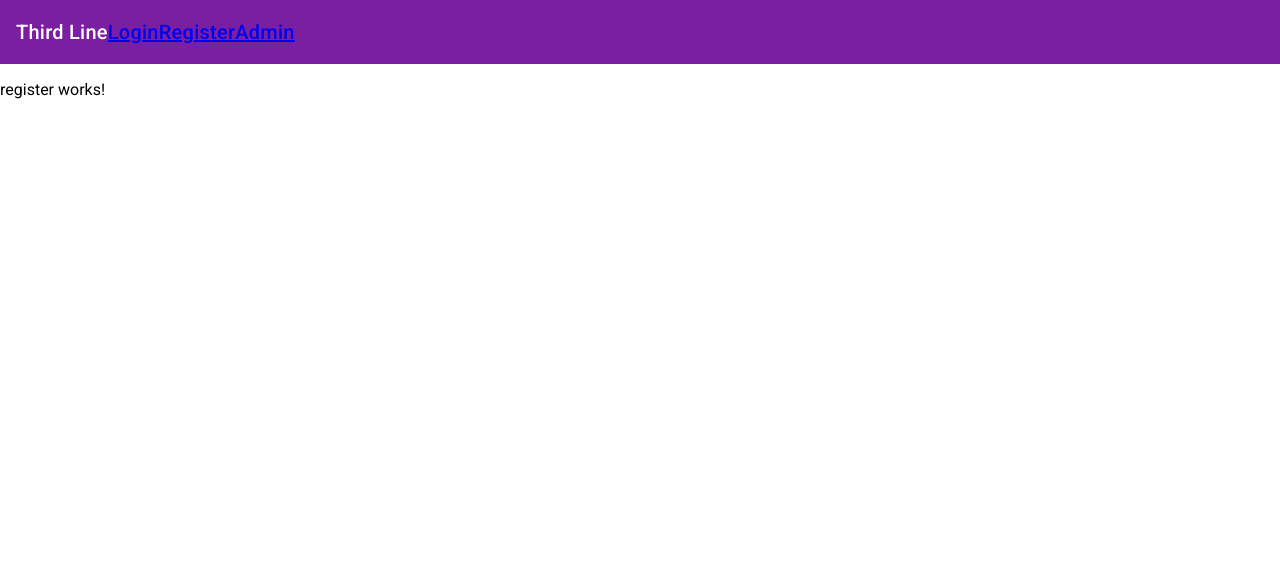
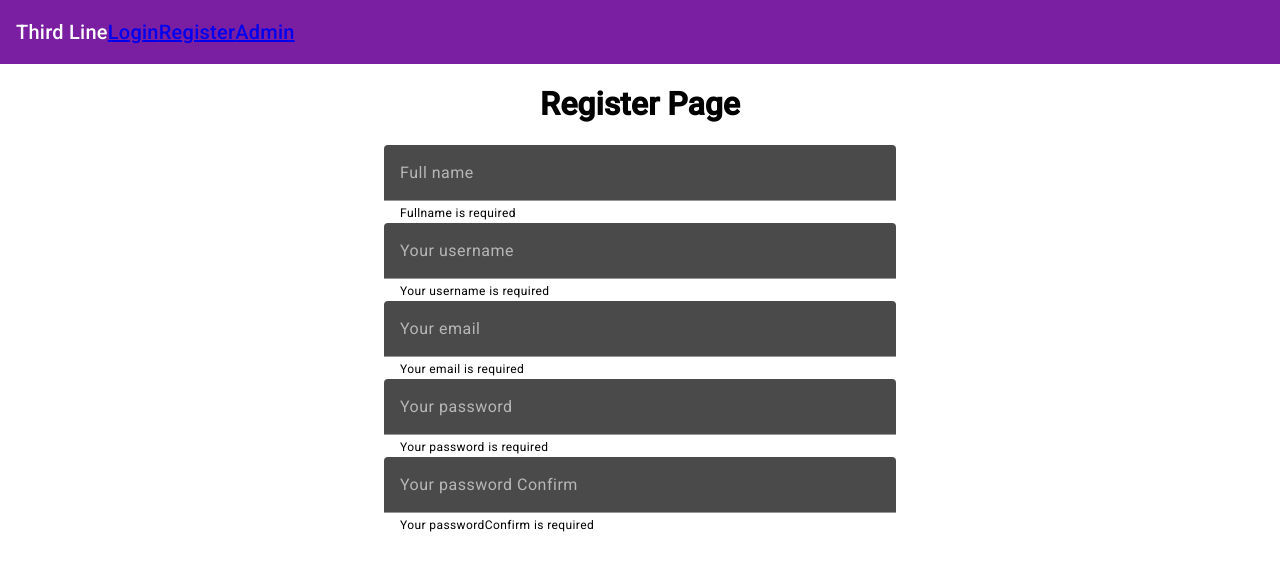
Before and after one commit to m00nl1ght/my_blog, an Angular app in the folder frontend/: page /register in a window 1280 px wide. Shown: the top 570 px of the page. Built offline with nearby package versions, Linux system fonts and the light colour scheme.

Commit message:
add auth front

```diff
--- a/frontend/angular.json
+++ b/frontend/angular.json
@@ -20,15 +20,10 @@
             "outputPath": "dist/frontend",
             "index": "src/index.html",
             "main": "src/main.ts",
-            "polyfills": [
-              "zone.js"
-            ],
+            "polyfills": ["zone.js"],
             "tsConfig": "tsconfig.app.json",
             "inlineStyleLanguage": "scss",
-            "assets": [
-              "src/favicon.ico",
-              "src/assets"
-            ],
+            "assets": ["src/favicon.ico", "src/assets"],
             "styles": [
               "@angular/material/prebuilt-themes/purple-green.css",
               "src/styles.scss"
@@ -69,7 +64,8 @@
               "browserTarget": "frontend:build:production"
             },
             "development": {
-              "browserTarget": "frontend:build:development"
+              "browserTarget": "frontend:build:development",
+              "proxyConfig": "src/proxy.conf.json"
             }
           },
           "defaultConfiguration": "development"
@@ -83,16 +79,10 @@
         "test": {
           "builder": "@angular-devkit/build-angular:karma",
           "options": {
-            "polyfills": [
-              "zone.js",
-              "zone.js/testing"
-            ],
+            "polyfills": ["zone.js", "zone.js/testing"],
             "tsConfig": "tsconfig.spec.json",
             "inlineStyleLanguage": "scss",
-            "assets": [
-              "src/favicon.ico",
-              "src/assets"
-            ],
+            "assets": ["src/favicon.ico", "src/assets"],
             "styles": [
               "@angular/material/prebuilt-themes/purple-green.css",
               "src/styles.scss"
--- a/frontend/src/app/components/login/login.component.html
+++ b/frontend/src/app/components/login/login.component.html
@@ -1,2 +1,28 @@
-<p>login works!</p>
-<button (click)="login()"></button>
+<h1 style="text-align: center">Login Page</h1>
+
+<form [formGroup]="loginForm" (ngSubmit)="onSubmit()">
+  <div class="container">
+    <mat-form-field>
+      <input matInput placeholder="Email" formControlName="email" />
+      <mat-hint *ngIf="loginForm.controls['email'].errors"
+        >Email is required</mat-hint
+      >
+    </mat-form-field>
+
+    <mat-form-field>
+      <input matInput placeholder="Password" formControlName="password" />
+      <mat-hint *ngIf="loginForm.controls['password'].errors"
+        >Password is required</mat-hint
+      >
+    </mat-form-field>
+
+    <button
+      mat-flat-button
+      color="primary"
+      [disabled]="!loginForm.valid"
+      type="submit"
+    >
+      Login
+    </button>
+  </div>
+</form>
--- a/frontend/src/app/components/login/login.component.scss
+++ b/frontend/src/app/components/login/login.component.scss
@@ -0,0 +1,10 @@
+.container {
+  display: flex;
+  flex-direction: column;
+  align-items: center;
+  justify-content: center;
+}
+
+.container > * {
+  width: 40%;
+}
--- a/frontend/src/app/components/login/login.component.ts
+++ b/frontend/src/app/components/login/login.component.ts
@@ -1,4 +1,7 @@
-import { Component } from '@angular/core';
+import { Component, OnInit } from '@angular/core';
+import { FormControl, FormGroup, Validators } from '@angular/forms';
+import { Router } from '@angular/router';
+import { map } from 'rxjs';
 import { AuthenticationService } from 'src/app/services/authentication.service';
 
 @Component({
@@ -6,10 +9,40 @@ import { AuthenticationService } from 'src/app/services/authentication.service';
   templateUrl: './login.component.html',
   styleUrls: ['./login.component.scss'],
 })
-export class LoginComponent {
-  constructor(private authService: AuthenticationService) {}
+export class LoginComponent implements OnInit {
+  loginForm!: FormGroup;
 
-  login() {
-    this.authService.login('', '').subscribe((data) => console.log('success'));
+  constructor(
+    private authService: AuthenticationService,
+    private router: Router
+  ) {}
+
+  ngOnInit(): void {
+    this.loginForm = new FormGroup({
+      email: new FormControl(null, [
+        Validators.required,
+        Validators.email,
+        // Validators.minLength(6),
+      ]),
+      password: new FormControl(null, [
+        Validators.required,
+        // Validators.minLength(3),
+      ]),
+    });
   }
+
+  onSubmit() {
+    if (this.loginForm.invalid) {
+      return;
+    }
+
+    this.authService
+      .login(this.loginForm.value)
+      .pipe(map((token) => this.router.navigate(['admin'])))
+      .subscribe();
+  }
+
+  // login() {
+  //   this.authService.login('', '').subscribe((data) => console.log('success'));
+  // }
 }
--- a/frontend/src/app/components/register/register.component.html
+++ b/frontend/src/app/components/register/register.component.html
@@ -1 +1,53 @@
-<p>register works!</p>
+<h1 style="text-align: center">Register Page</h1>
+
+<form [formGroup]="registerForm" (ngSubmit)="onSubmit()">
+  <div class="container">
+    <mat-form-field>
+      <input matInput placeholder="Full name" formControlName="name" />
+      <mat-hint *ngIf="registerForm.controls['name'].errors"
+        >Fullname is required</mat-hint
+      >
+    </mat-form-field>
+
+    <mat-form-field>
+      <input matInput placeholder="Your username" formControlName="username" />
+      <mat-hint *ngIf="registerForm.controls['username'].errors"
+        >Your username is required</mat-hint
+      >
+    </mat-form-field>
+
+    <mat-form-field>
+      <input matInput placeholder="Your email" formControlName="email" />
+      <mat-hint *ngIf="registerForm.controls['email'].errors"
+        >Your email is required</mat-hint
+      >
+    </mat-form-field>
+
+    <mat-form-field>
+      <input matInput placeholder="Your password" formControlName="password" />
+      <mat-hint *ngIf="registerForm.controls['password'].errors"
+        >Your password is required</mat-hint
+      >
+    </mat-form-field>
+
+    <mat-form-field>
+      <input
+        matInput
+        placeholder="Your password Confirm"
+        formControlName="passwordConfirm"
+      />
+      <mat-hint *ngIf="registerForm.controls['passwordConfirm'].errors"
+        >Your passwordConfirm is required</mat-hint
+      >
+    </mat-form-field>
+
+    <button
+      mat-flat-button
+      color="primary"
+      [disabled]="registerForm.invalid"
+      type="submit"
+    >
+      Register
+    </button>
+  </div>
+</form>
--- a/frontend/src/app/components/register/register.component.scss
+++ b/frontend/src/app/components/register/register.component.scss
@@ -0,0 +1,10 @@
+.container {
+  display: flex;
+  flex-direction: column;
+  align-items: center;
+  justify-content: center;
+}
+
+.container > * {
+  width: 40%;
+}
--- a/frontend/src/app/components/register/register.component.ts
+++ b/frontend/src/app/components/register/register.component.ts
@@ -1,10 +1,59 @@
-import { Component } from '@angular/core';
+import { Component, OnInit } from '@angular/core';
+import { FormBuilder, FormGroup, Validators } from '@angular/forms';
+import { Router } from '@angular/router';
+import { map } from 'rxjs';
+import { AuthenticationService } from 'src/app/services/authentication.service';
 
 @Component({
   selector: 'app-register',
   templateUrl: './register.component.html',
-  styleUrls: ['./register.component.scss']
+  styleUrls: ['./register.component.scss'],
 })
-export class RegisterComponent {
+export class RegisterComponent implements OnInit {
+  registerForm!: FormGroup;
 
+  constructor(
+    private authService: AuthenticationService,
+    private formBuilder: FormBuilder,
+    private router: Router
+  ) {}
+
+  ngOnInit(): void {
+    this.registerForm = this.formBuilder.group(
+      {
+        name: [null, [Validators.required]],
+        username: [null, [Validators.required]],
+        email: [null, [Validators.required, Validators.email]],
+        password: [
+          null,
+          [
+            Validators.required,
+            // Validators.minLength(3)
+          ],
+        ],
+        passwordConfirm: [
+          null,
+          [
+            Validators.required,
+            // Validators.minLength(3),
+            // CustomValidators.passwordContainsNumber
+          ],
+        ],
+      },
+      {
+        // validators: CustomValidators.passwordMatches
+      }
+    );
+  }
+
+  onSubmit() {
+    if (this.registerForm.invalid) {
+      return;
+    }
+    console.log(this.registerForm.value);
+    this.authService
+      .register(this.registerForm.value)
+      .pipe(map((user) => this.router.navigate(['login'])))
+      .subscribe();
+  }
 }
--- a/frontend/src/app/services/authentication.service.ts
+++ b/frontend/src/app/services/authentication.service.ts
@@ -1,6 +1,19 @@
 import { Injectable } from '@angular/core';
 import { HttpClient } from '@angular/common/http';
 import { map } from 'rxjs';
+
+export interface LoginForm {
+  email: string;
+  password: string;
+}
+
+export interface User {
+  name?: string;
+  username?: string;
+  email?: string;
+  password?: string;
+  passwordConfirm?: string;
+}
 
 @Injectable({
   providedIn: 'root',
@@ -8,12 +21,21 @@ import { map } from 'rxjs';
 export class AuthenticationService {
   constructor(private http: HttpClient) {}
 
-  login(email: string, password: string) {
-    return this.http.post<any>('', { email, password }).pipe(
-      map((token) => {
-        localStorage.setItem('blog-token', token.assess_token);
-        return token;
+  login(loginForm: LoginForm) {
+    return this.http
+      .post<any>('/api/users/login', {
+        email: loginForm.email,
+        password: loginForm.password,
       })
-    );
+      .pipe(
+        map((token) => {
+          localStorage.setItem('blog-token', token.assess_token);
+          return token;
+        })
+      );
+  }
+
+  register(user: User) {
+    return this.http.post<any>('/api/users', user).pipe(map((user) => user));
   }
 }
--- /dev/null
+++ b/frontend/src/proxy.conf.json
@@ -0,0 +1,6 @@
+{
+  "/api": {
+    "target": "http://localhost:3000",
+    "secure": false
+  }
+}
```
Also changed, not shown: frontend/src/app/app.module.ts (+12 -0 lines), 2 other files (tests, documents, lock files or other folders).
